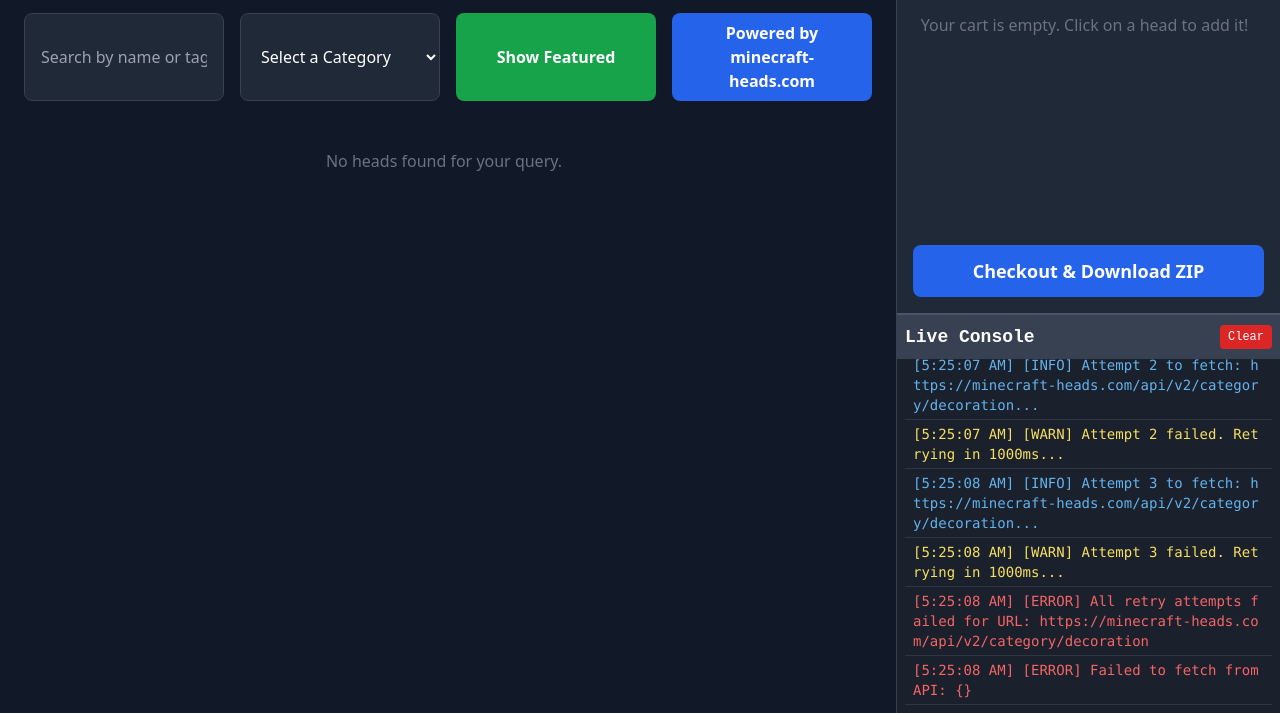
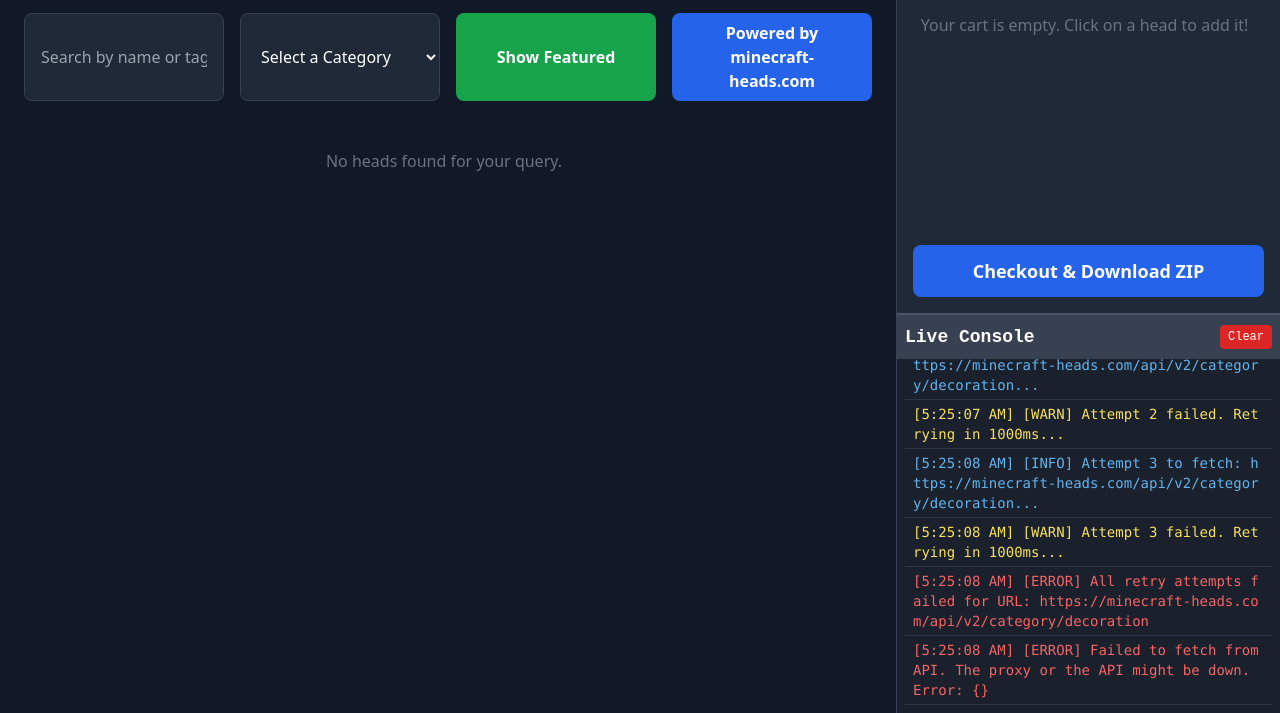
Before and after one commit to Koolgore/koolgore.github.io, a plain HTML site: page index.html in a window 1280 px wide. Shown: the part 87-800 px from the top of the page. Drawn offline with nearby package versions, Linux system fonts and the light colour scheme; no server answers.

Commit message:
Update index.html

```diff
--- a/index.html
+++ b/index.html
@@ -201,7 +201,8 @@
 
             // --- API Functions ---
             const fetchWithProxy = async (url, retries = 3, delay = 1000) => {
-                const proxyUrl = `https://api.allorigins.win/raw?url=${encodeURIComponent(url)}`;
+                // FIX: Switched to a different, potentially more reliable CORS proxy.
+                const proxyUrl = `https://corsproxy.io/?${encodeURIComponent(url)}`;
                 for (let i = 0; i < retries; i++) {
                     try {
                         console.info(`Attempt ${i + 1} to fetch: ${url.substring(0, 100)}...`);
@@ -231,7 +232,8 @@
                     console.log(`Fetched from /${endpoint}:`, data);
                     return data;
                 } catch (error) {
-                    console.error("Failed to fetch from API:", error);
+                    // FIX: More descriptive error logging
+                    console.error("Failed to fetch from API. The proxy or the API might be down. Error:", error);
                     noResults.textContent = 'Error loading heads. Please try again later.';
                     noResults.classList.remove('hidden');
                     return [];
```
